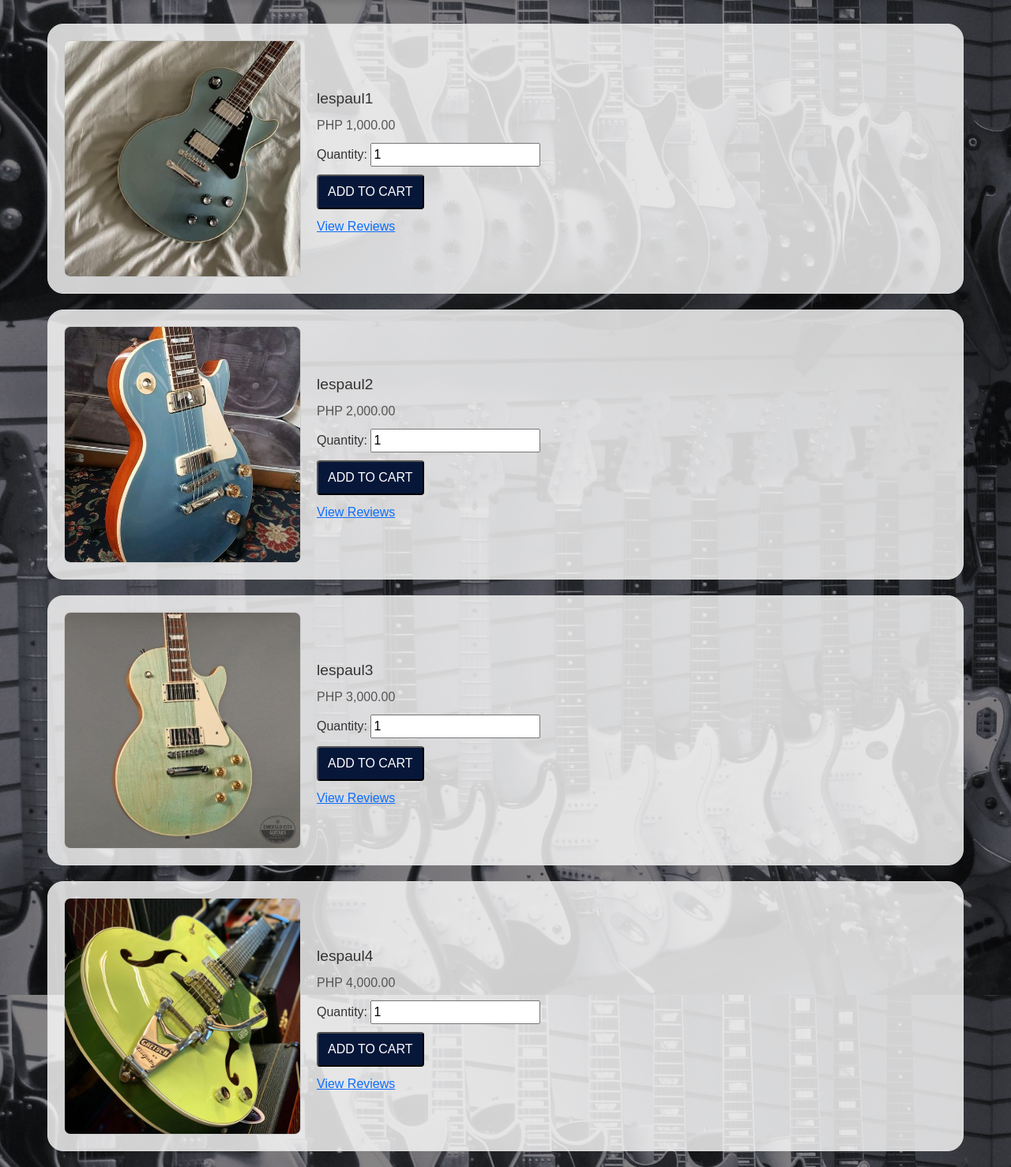
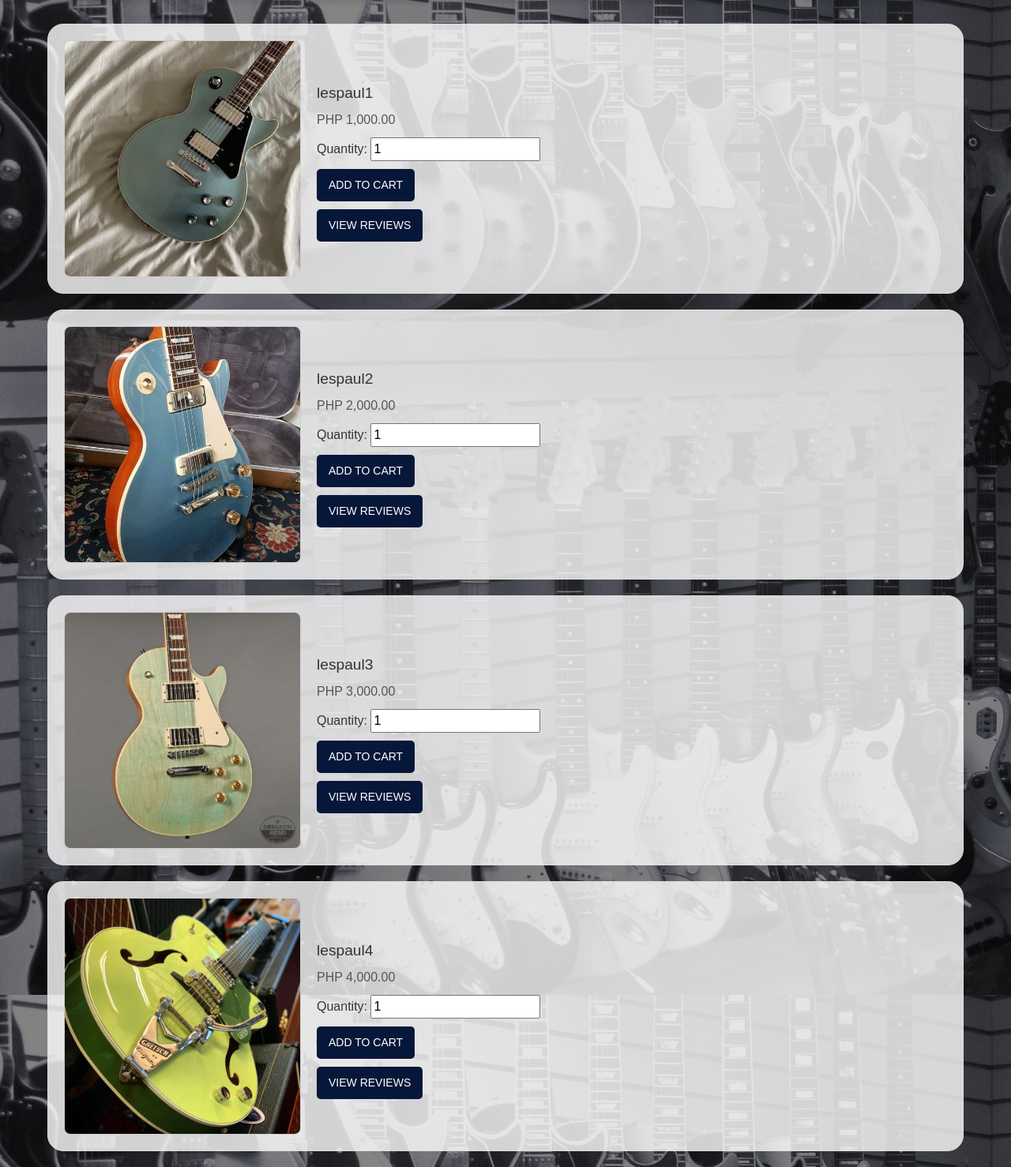
Before and after one commit to Gem023UI/HarmonyHub, a PHP site: page /lespaul.php in a window 1280 px wide. Shown: the part 80-1558 px from the top of the page at 79% size. Run offline with PHP 8.4, Linux system fonts and the light colour scheme; a user stored in the database is signed in; data comes from the database, SQL or seed files in the repository; some web fonts are replaced.

Commit message:
fixed cart and review buttons

```diff
--- a/design/store/categories.css
+++ b/design/store/categories.css
@@ -1,27 +1,27 @@
 @import url('https://fonts.googleapis.com/css2?family=Host+Grotesk:wght@300;400;600;800&display=swap');
 
+/* General Styles */
 body {
     font-family: 'Host Grotesk', sans-serif;
     margin: 0;
     padding: 0;
-    background-color: #f4f4f4; /* Optional background */
-    color: #333; /* Optional default text color */
+    background-color: #f4f4f4;
+    color: #333;
     background-size: cover;
     background: url('../../media/logo,background/bwbackground.jpg');
 }
 
+/* Product Container */
 .product-container {
     display: flex;
     flex-direction: column;
     gap: 20px;
-    margin-left: 60px;
-    margin-right: 60px;
-    margin-top: 30px;
-    margin-bottom: 20px;
+    margin: 30px 60px 20px 60px;
 }
 
+/* Product Items */
 .product-item {
-    background: rgba(255, 255, 255, 0.8); /* Semi-transparent white */
+    background: rgba(255, 255, 255, 0.8);
     display: flex;
     align-items: center;
     gap: 20px;
@@ -30,6 +30,7 @@ body {
     border-radius: 20px;
 }
 
+/* Product Image */
 .product-thumb {
     flex-shrink: 0;
 }
@@ -42,8 +43,10 @@ body {
     border: 1px solid #ccc;
 }
 
+/* Product Details */
 .product-details {
     flex-grow: 1;
+    margin-top: 10px;
 }
 
 .product-details h4 {
@@ -58,37 +61,39 @@ body {
     margin-bottom: 10px;
 }
 
-.cart-form {
-    display: flex;
-    flex-direction: column;
-    gap: 20px; /* Adds spacing between fields */
+/* Add to Cart Button */
+.add-to-cart-button,
+.view-reviews-button {
+    padding: 10px 15px;
+    background-color: #071739;
+    color: white;
+    border: none;
+    cursor: pointer;
+    text-transform: uppercase;
+    font-size: 14px;
+    border-radius: 5px;
+    text-align: center;
+    text-decoration: none;
 }
 
-.add-to-cart-container {
-    margin-top: 10px; /* Optional spacing above the button */
+.add-to-cart-button:hover,
+.view-reviews-button:hover {
+    background-color: white;
+    color: #007bff;
+    border: 2px solid #007bff;
 }
 
-.add-to-cart-button {
-    padding: 8px 12px;
-    background-color: #071739;
-    color: white;
-    border-radius: 8px ;
-    border-radius: 4px;
-    cursor: pointer;
-    transition: all 0.3s ease-in-out;
-}
-
-.add-to-cart-button:hover {
-    background-color: white;
-    color: #071739;
-}
-
-/* Product details section */
-.product-details {
+/* Spacing for Buttons */
+.add-to-cart-container,
+.view-reviews-container {
     margin-top: 10px;
 }
 
-
-.view-reviews-container {
-    margin-top: 10px; /* Optional spacing above the button */
+/* View Reviews Link */
+.view-reviews-link {
+    color: inherit;
+    text-decoration: none;
+    display: block;
+    width: 100%;
+    height: 100%;
 }
--- a/store/categories/lespaul.php
+++ b/store/categories/lespaul.php
@@ -25,10 +25,18 @@ $stmt = $conn->prepare($sql);
 $stmt->bind_param("i", $category_id);
 $stmt->execute();
 $results = $stmt->get_result();
-
-// Link the external CSS file
-echo '<link rel="stylesheet" href="../../design/store/categories.css">';
-
+?>
+<!DOCTYPE html>
+<html lang="en">
+<head>
+    <meta charset="UTF-8">
+    <meta name="viewport" content="width=device-width, initial-scale=1.0">
+    <title>Products</title>
+    <!-- External CSS File -->
+    <link rel="stylesheet" href="../../design/store/categories.css?v=<?php echo time(); ?>">
+</head>
+<body>
+    <?php
     if ($results && $results->num_rows > 0) {
         echo '<div class="product-container">';
         while ($row = $results->fetch_assoc()) {
@@ -56,12 +64,11 @@ if ($results && $results->num_rows > 0) {
                             <button type="submit" name="add_to_cart" class="add-to-cart-button">ADD TO CART</button>
                         </div>
                     </form>
-
-                  <!-- Button to View Reviews -->
                     <div class="view-reviews-container">
-                    <a href="../../orders/viewreviews.php?product_id={$product_id}" class="view-reviews-button">View Reviews</a>
+                        <button class="view-reviews-button">
+                            <a href="../../orders/viewreviews.php?product_id={$product_id}" class="view-reviews-link">VIEW REVIEWS</a>
+                        </button>
                     </div>
-
                 </div>
             </div>
 HTML;
@@ -71,3 +78,5 @@ HTML;
         echo '<p>No products found for this category.</p>';
     }
     ?>
+</body>
+</html>
```
Also changed, not shown: store/categories/accessories.php (+17 -7 lines), store/categories/acoustic.php (+17 -7 lines), store/categories/stratocaster.php (+17 -8 lines), store/categories/telecaster.php (+17 -8 lines). Lines whose indentation alone changed are shown as unchanged.
